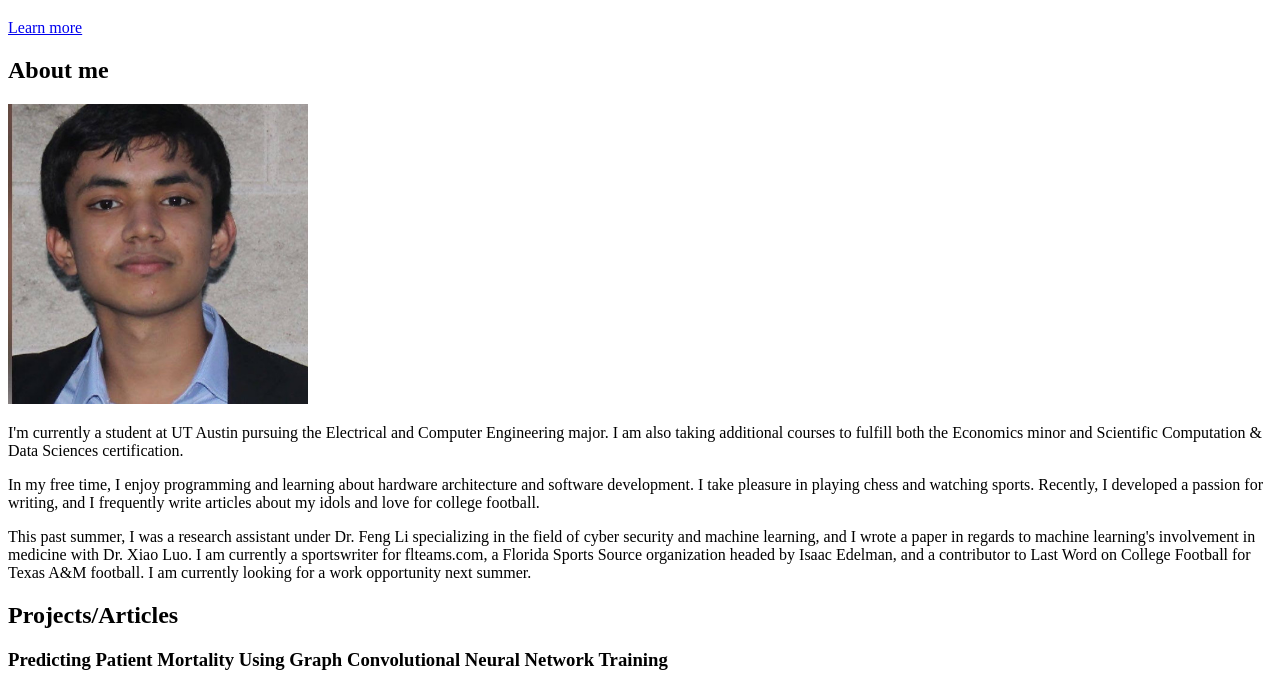
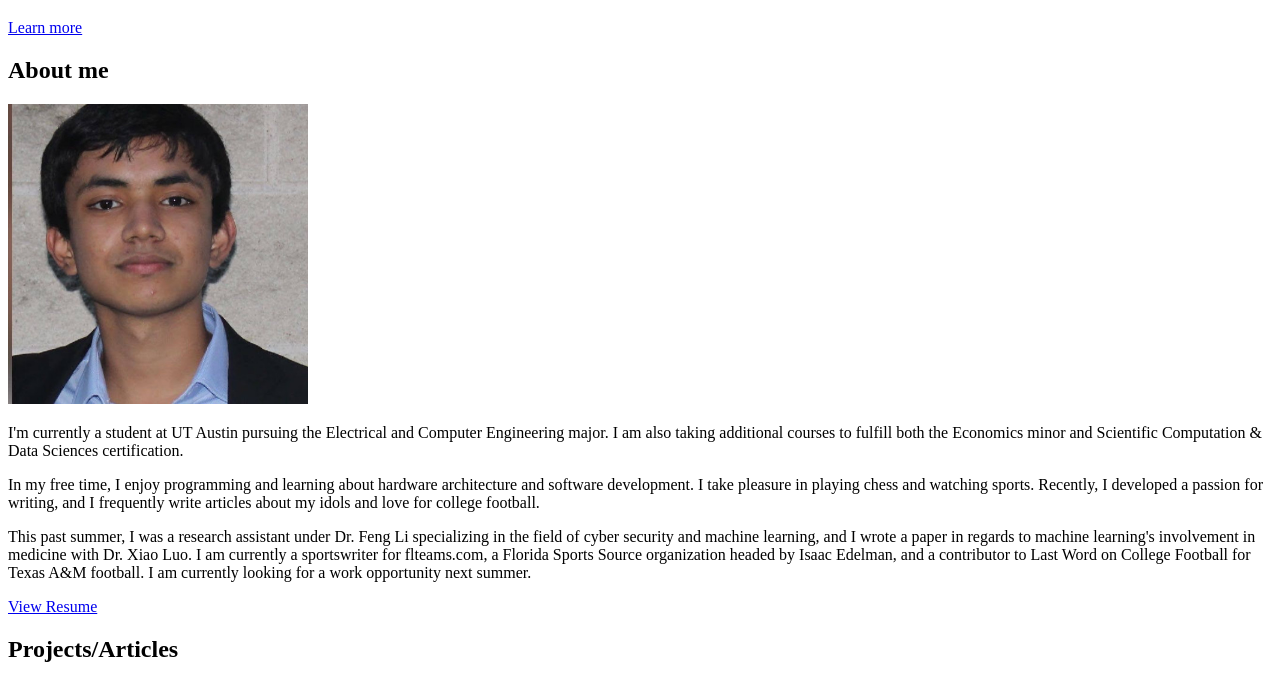
Before and after one commit to SanjayGorurUT/my-new-website, a website: page src/template.html in a window 1280 px wide. Shown: the part 98-778 px from the top of the page. Drawn offline with nearby package versions, Linux system fonts and the light colour scheme.

Commit message:
Update template.html

```diff
--- a/src/template.html
+++ b/src/template.html
@@ -1,4 +1,3 @@
-
 <!DOCTYPE html>
 <html lang="en">
   <head>
@@ -80,6 +79,11 @@
               <p class="about-wrapper__info-text">
                 This past summer, I was a research assistant under Dr. Feng Li specializing in the field of cyber security and machine learning, and I wrote a paper in regards to machine learning's involvement in medicine with Dr. Xiao Luo. I am currently a sportswriter for flteams.com, a Florida Sports Source organization headed by Isaac Edelman, and a contributor to Last Word on College Football for Texas A&M football. I am currently looking for a work opportunity next summer.
               </p>
+              <span class="d-flex mt-3">
+                <a target="_blank" class="cta-btn cta-btn--resume" href="https://drive.google.com/file/d/1vpHxaJWV9PW957BEPIW9jRSPPqm6cvO8/view?usp=sharing">
+                  View Resume
+                </a>
+              </span>
             </div>
           </div>
         </div>
```
